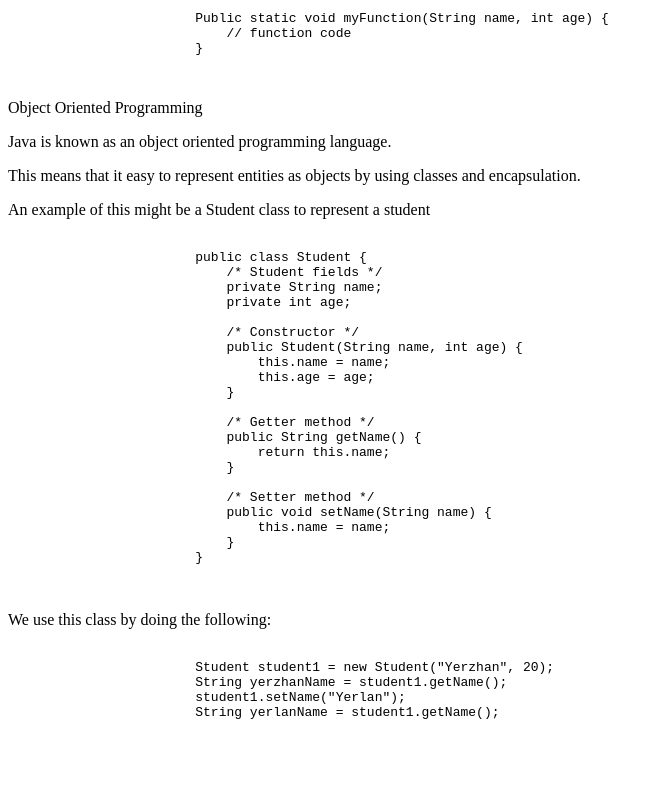
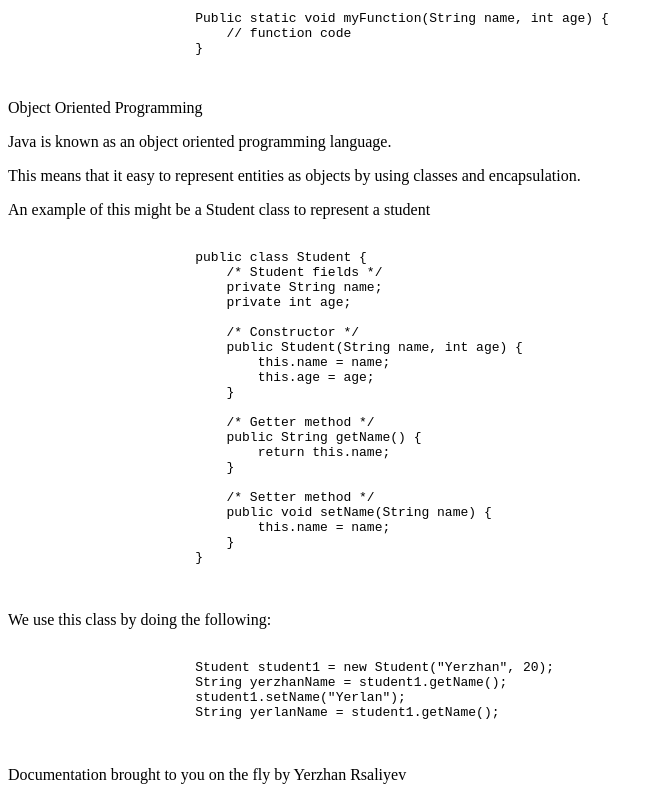
Before and after one commit to hiki7/documentation-page, a plain HTML site: page index.html in a window 1280 px wide. Shown: the part 1319-2119 px from the top of the page, without its empty margins (0-663 px from the left). Before the commit the page ends 2082 px from the top, so only its background shows below. Drawn offline with Linux system fonts and the light colour scheme.

Commit message:
Added footer

```diff
--- a/index.html
+++ b/index.html
@@ -131,6 +131,9 @@
                     </code>
                 </pre>
             </section>
+            <footer>
+                <p>Documentation brought to you on the fly by Yerzhan Rsaliyev</p>
+            </footer>
         </main>
     </body>
 </html>
```
